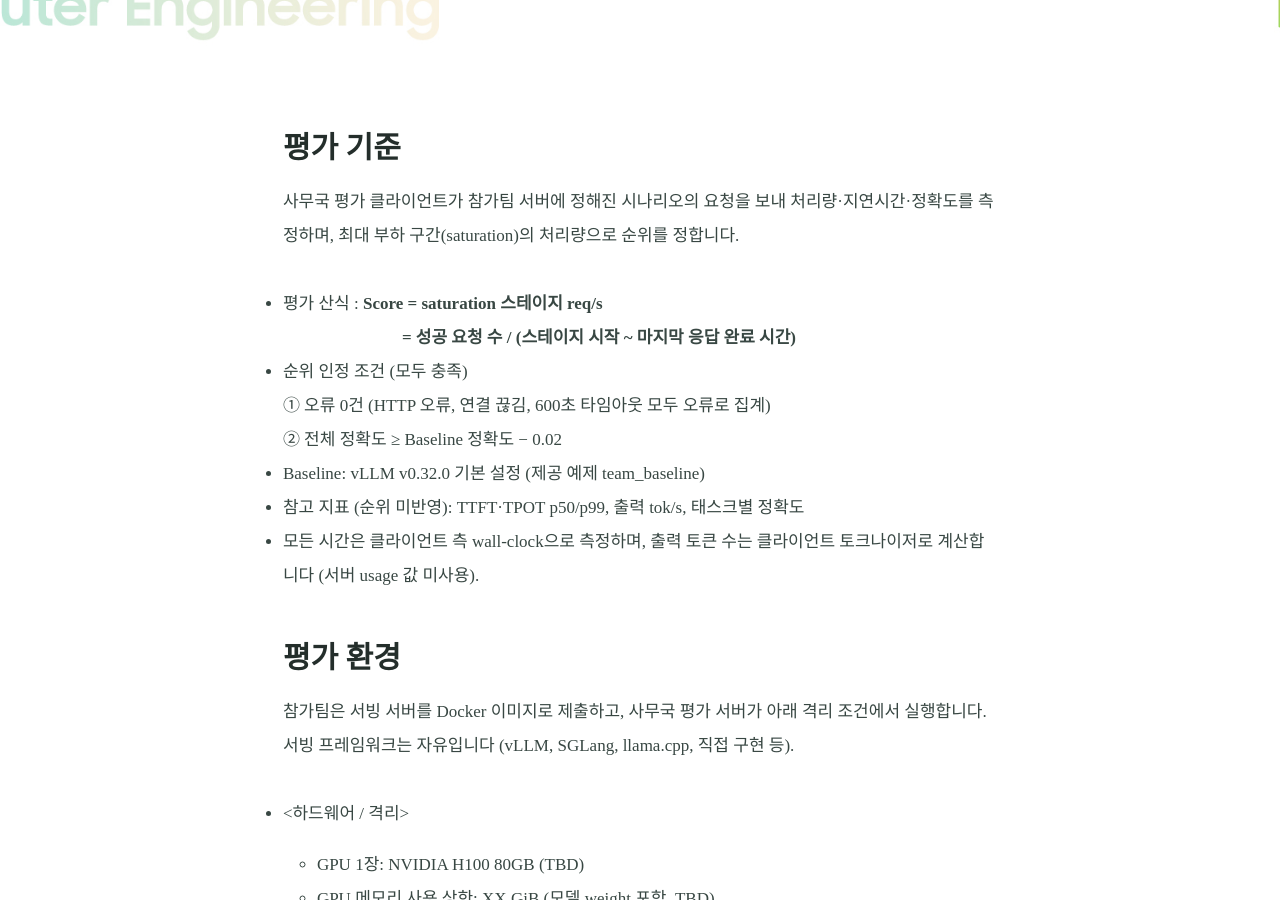
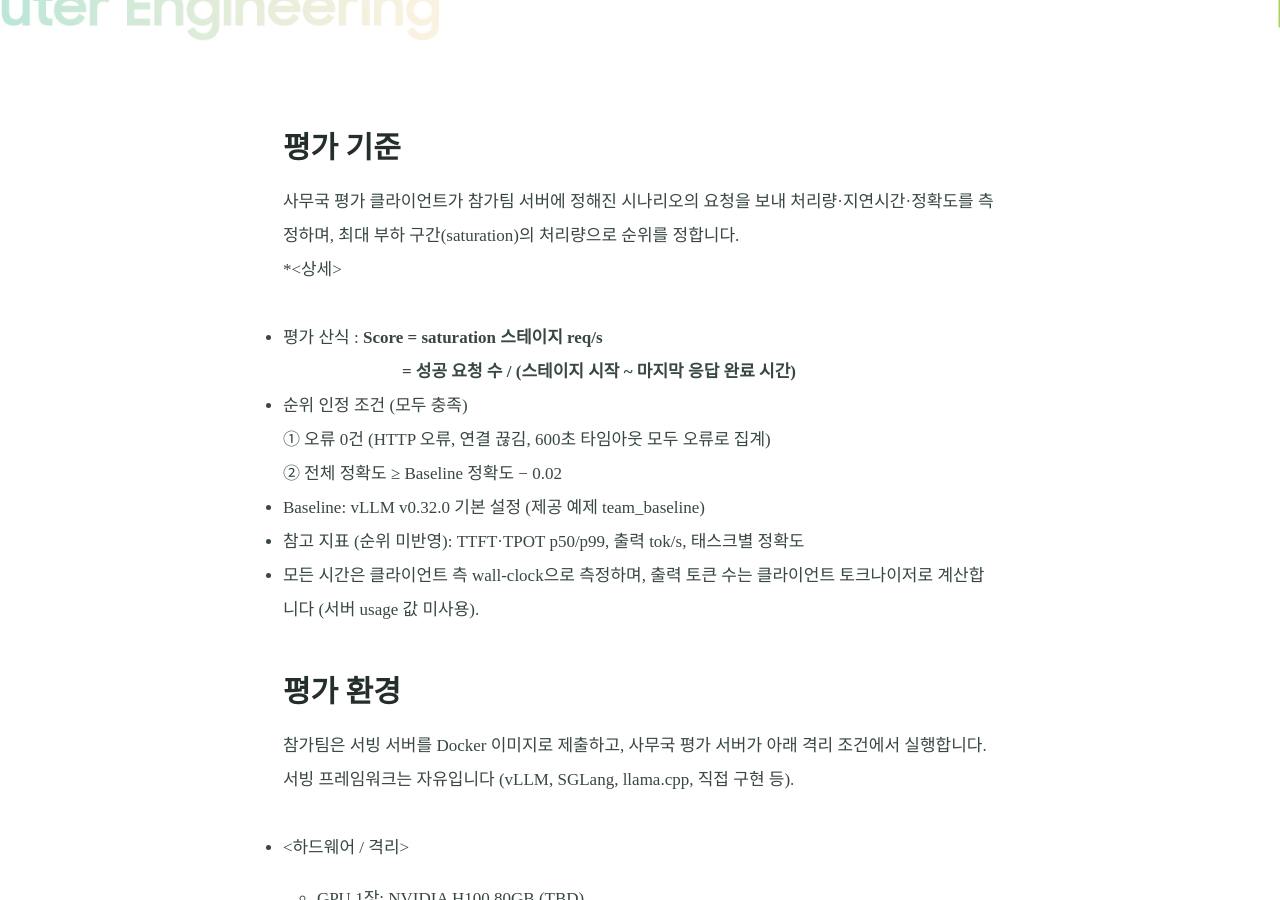
Before and after one commit to AISystemChallenge/AISystemChallenge.github.io, a Jekyll site: the page built from rules.md, in a window 1280 px wide and 900 px high, scrolled down 309 px. Built offline with Jekyll 4.4.1, drawn with Linux system fonts in a browser that asks for light colours; some web fonts are replaced; our own code applies the rules of GitHub Pages for plain Markdown files.

Commit message:
Update rules.md

```diff
--- a/rules.md
+++ b/rules.md
@@ -8,6 +8,7 @@ excerpt:
 
 ### 평가 기준
 사무국 평가 클라이언트가 참가팀 서버에 정해진 시나리오의 요청을 보내 처리량·지연시간·정확도를 측정하며, 최대 부하 구간(saturation)의 처리량으로 순위를 정합니다.<br>
+  *&lt;상세&gt;
   * 평가 산식 : **Score = saturation 스테이지 req/s**<br>
 &emsp;&emsp;&emsp;&emsp;&emsp;&emsp;&emsp;**= 성공 요청 수 / (스테이지 시작 ~ 마지막 응답 완료 시간)**
   * 순위 인정 조건 (모두 충족)<br>
```
